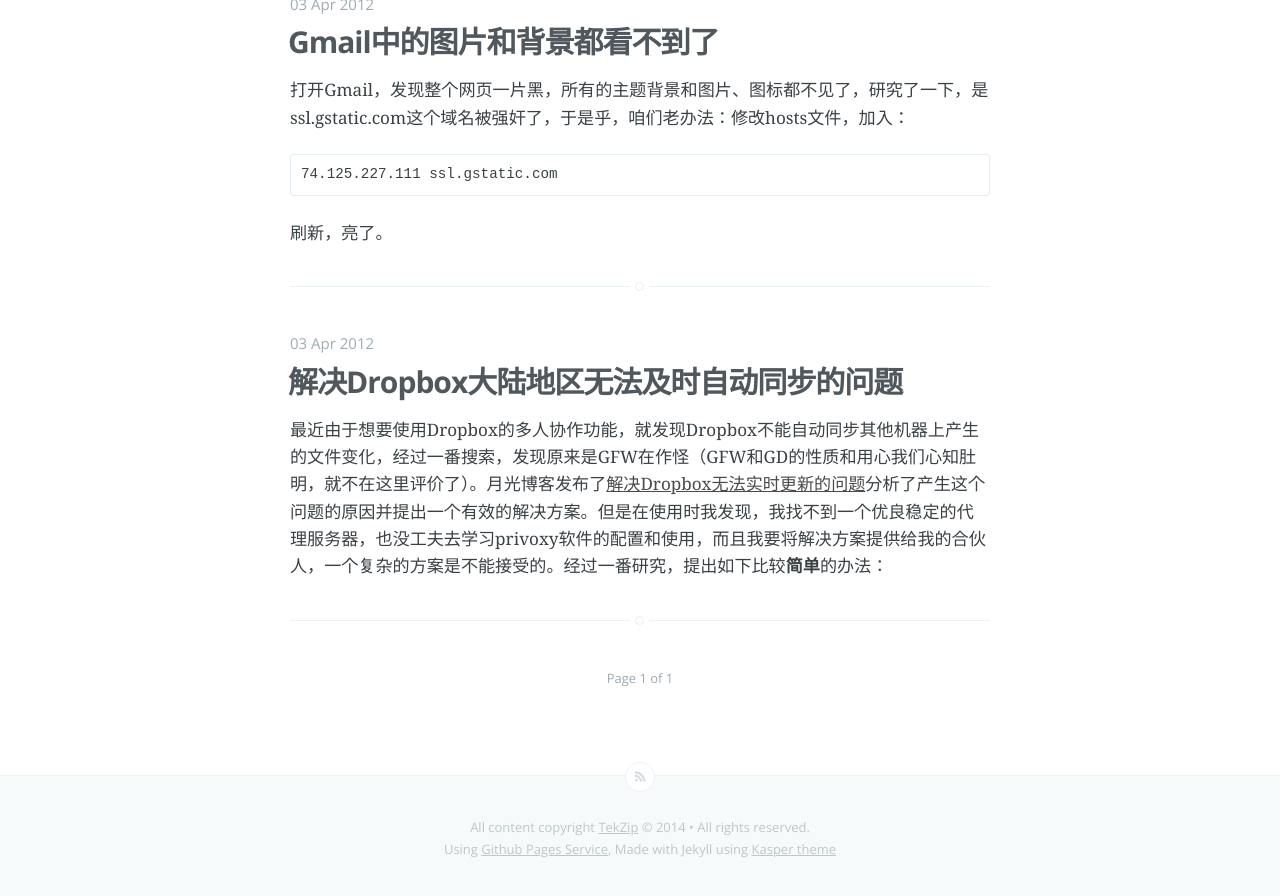
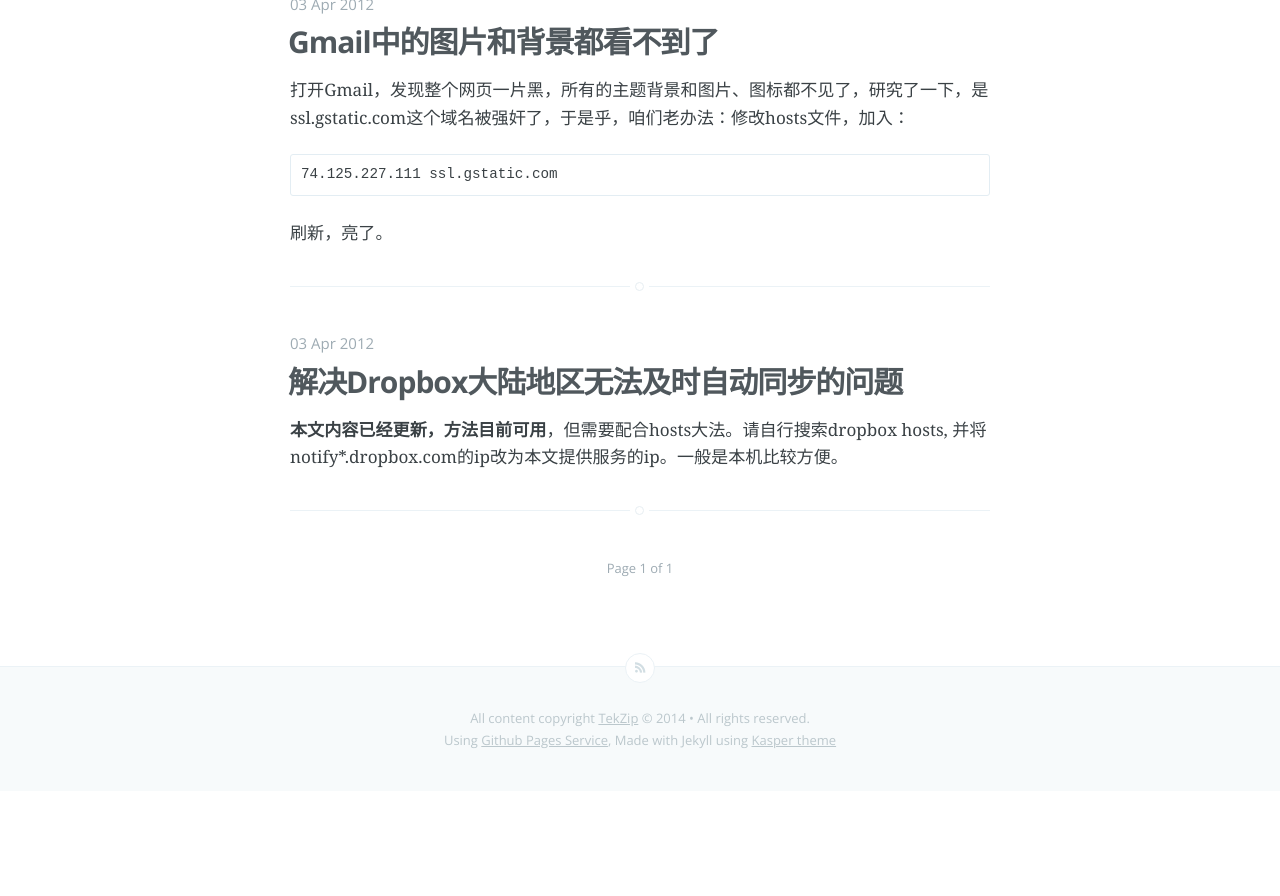
Before and after one commit to ayang/ayang.github.io, a Jekyll site: the page built from index.html, in a window 1280 px wide and 900 px high, scrolled down 2947 px. Shown: the top 896 px of the window. Built offline with Jekyll 4.4.1, drawn with Linux system fonts in a browser that asks for light colours; Markdown is read by kramdown in place of the engine named in the settings; the list of posts is cut into pages by our own code; after the commit the page ends 3738 px from its top, so only the background shows below that; some of the changed lines change nothing that is shown.

Commit message:
updated dropbox article

```diff
--- a/_posts/2012-04-03-the-solution-of-dropbox-syncronize-automatically-in-china.md
+++ b/_posts/2012-04-03-the-solution-of-dropbox-syncronize-automatically-in-china.md
@@ -4,6 +4,8 @@
 date: 2012-04-03 22:10:26.641000
 tags: Dropbox, GFW
 ---
+
+**本文内容已经更新，方法目前可用**，但需要配合hosts大法。请自行搜索dropbox hosts, 并将notify*.dropbox.com的ip改为本文提供服务的ip。一般是本机比较方便。
 
 最近由于想要使用Dropbox的多人协作功能，就发现Dropbox不能自动同步其他机器上产生的文件变化，经过一番搜索，发现原来是GFW在作怪（GFW和GD的性质和用心我们心知肚明，就不在这里评价了）。月光博客发布了[解决Dropbox无法实时更新的问题](http://www.williamlong.info/archives/2585.html)分析了产生这个问题的原因并提出一个有效的解决方案。但是在使用时我发现，我找不到一个优良稳定的代理服务器，也没工夫去学习privoxy软件的配置和使用，而且我要将解决方案提供给我的合伙人，一个复杂的方案是不能接受的。经过一番研究，提出如下比较**简单**的办法：
 
@@ -32,65 +34,6 @@
 
 代码
 ======
-	#!/usr/bin/env python
-	# -*- coding: utf-8 -*-
+<script src="https://gist.github.com/ayang/3199360.js"></script>
 
-	import tornado.httpserver
-	import tornado.ioloop
-	import tornado.options
-	import tornado.web
-	from tornado.options import define, options
-	from tornado import httpclient
-
-
-	define("port", default=8888, help="run on the given port", type=int)
-
-
-	class Application(tornado.web.Application):
-	    def __init__(self):
-	        handlers = [
-	            (r"/subscribe", NotifyHandler),
-	            (r"/.*", HomeHandler),
-	        ]
-	        settings = dict(
-	            debug=True,
-	        )
-	        self.debug = True
-	        tornado.web.Application.__init__(self, handlers, **settings)
-
-
-	class HomeHandler(tornado.web.RequestHandler):
-	    def get(self):
-	        self.set_header("Content-Type", "text/plain")
-	        self.write("Hello from Tornado!")
-
-
-	class NotifyHandler(tornado.web.RequestHandler):
-	    @tornado.web.asynchronous
-	    def get(self):
-	        self.set_header("Content-Type", "text/plain")
-	        url = xxxxx #关键代码还是不贴出来了，人怕出名猪怕壮，要是大多数人会用了，估计这个方法死期不远矣!
-	        http_client = httpclient.AsyncHTTPClient()
-	        http_client.fetch(url, self.handle_response, request_timeout=100.0)
-
-	    def handle_response(self, response):
-	        if response.error:
-	            print "Can not connect."
-	            self.write("{\"ret\": \"new\"}")
-	        else:
-	            print "Connect Successfull."
-	            self.write(response.body)
-	        self.finish()
-
-
-	def main():
-	    tornado.options.parse_command_line()
-	    http_server = tornado.httpserver.HTTPServer(Application())
-	    http_server.listen(options.port)
-	    tornado.ioloop.IOLoop.instance().start()
-
-	if __name__ == "__main__":
-	    main()
-
-
-**版权声明：**原创作品，允许转载，转载请务必以超链接形式标明原始出处，否则将追究法律责任。GiveupTech.com
+**版权声明：** 原创作品，允许转载，转载请务必以超链接形式标明原始出处，否则将追究法律责任。 Tekzip.com
```
